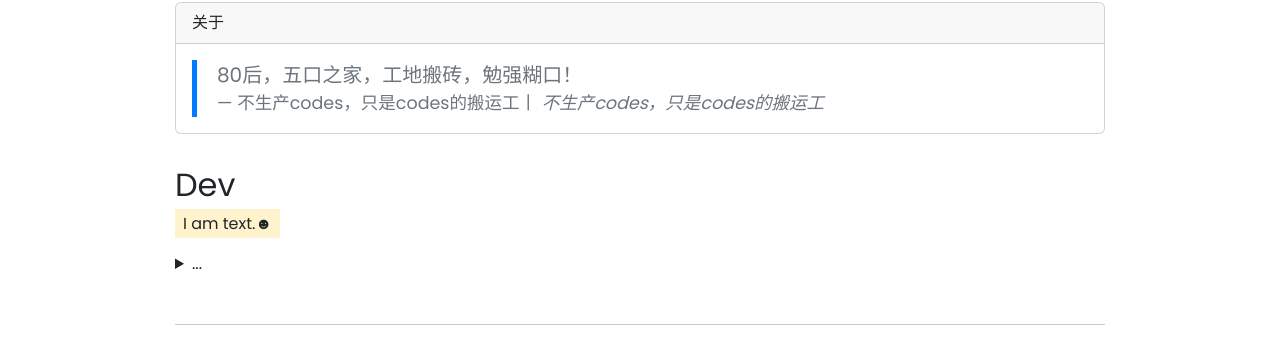
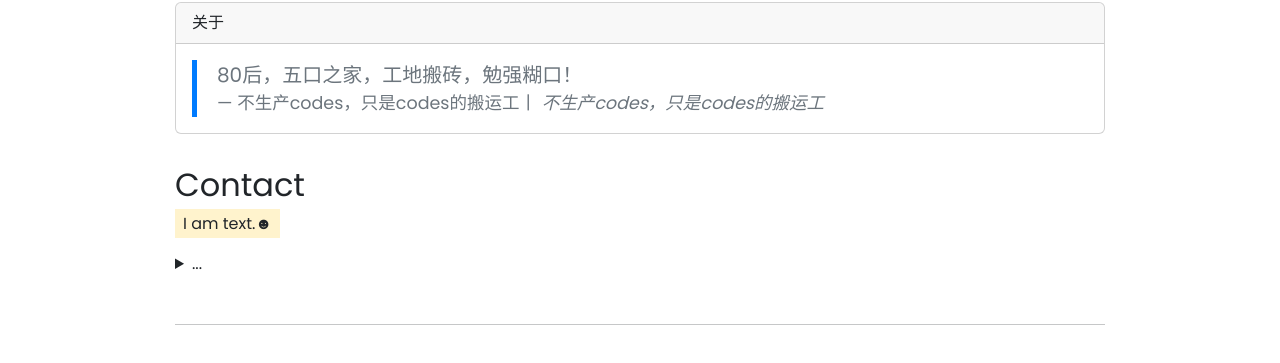
Before and after one commit to WorkSpacesPro/icp, a Jekyll site: the page built from pages/about.md, in a window 1280 px wide. Shown: the part 248-611 px from the top of the page. Built offline with Jekyll 4.4.1, drawn with Linux system fonts in a browser that asks for light colours; emoji names are drawn with the system emoji font; comment, search, counter and statistics services are not loaded.

Commit message:
Update about.md

```diff
--- a/pages/about.md
+++ b/pages/about.md
@@ -18,7 +18,7 @@ Hi I am **{{ site.author.name }}** :wave:,<br>
   </div>
 </div>
 <!-- Highlight -->
-  <h2 id="highlight">Dev</h2>
+  <h2 id="highlight">Contact</h2>
 <mark class="px-2">I am text.☻</mark>
 <details>
   <summary class="text-monospace">...</summary><figure class="highlight">
```
